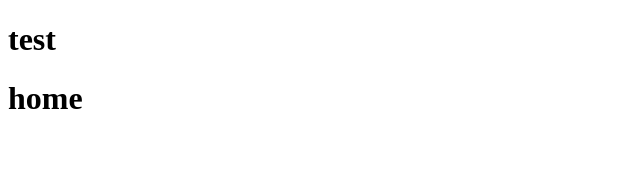
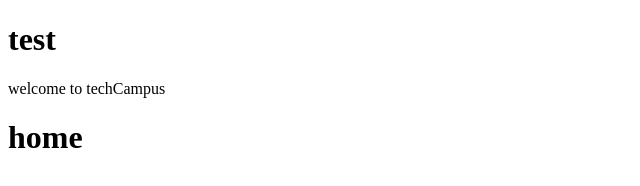
Before and after one commit to AsiaTeachCampus/new, a plain HTML site: page index.html in a window 1280 px wide. Shown: the whole page, without its empty margins (0-640 px from the left). Drawn offline with Linux system fonts and the light colour scheme.

Commit message:
add a new paragraph

```diff
--- a/index.html
+++ b/index.html
@@ -6,6 +6,7 @@
   </head>
   <body>
     <h1>test</h1>
+    <p>welcome to techCampus</p>
     <h1>home</h1>
 
   </body>
```
